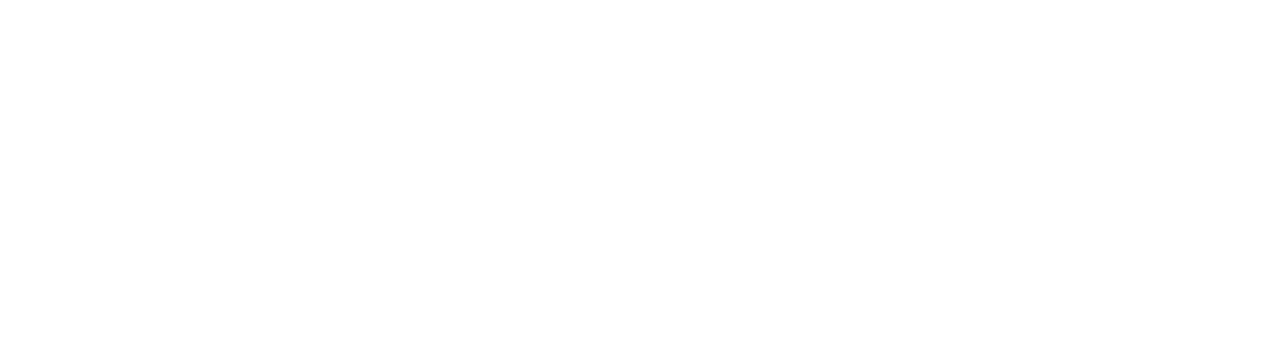
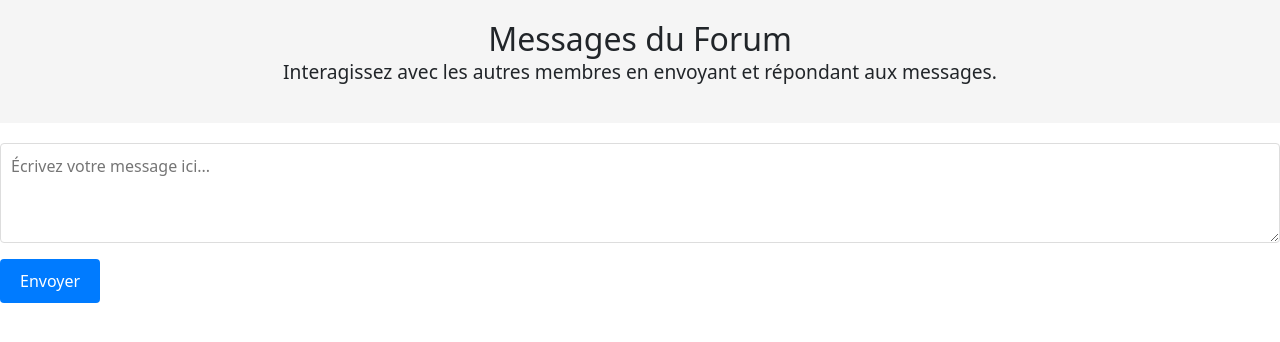
Before and after one commit to DialloMaria/Kaay-entreprendre-Angular, an Angular app: page /messages-forum in a window 1280 px wide. Before the commit this address led to /. Shown: the top 342 px of the page. Built offline with nearby package versions, Linux system fonts and the light colour scheme.

Commit message:
Mes modifications

```diff
--- a/package.json
+++ b/package.json
@@ -15,9 +15,11 @@
     "@angular/compiler": "^18.1.0",
     "@angular/core": "^18.1.0",
     "@angular/forms": "^18.1.0",
+    "@angular/localize": "^18.2.1",
     "@angular/platform-browser": "^18.1.0",
     "@angular/platform-browser-dynamic": "^18.1.0",
     "@angular/router": "^18.1.0",
+    "bootstrap": "^5.3.3",
     "rxjs": "~7.8.0",
     "tslib": "^2.3.0",
     "zone.js": "~0.14.3"
--- a/src/app/Components/Administrateurs/Forums/forum-list/forum-list.component.css
+++ b/src/app/Components/Administrateurs/Forums/forum-list/forum-list.component.css
@@ -1,9 +1,10 @@
 /* Style pour la bannière */
 .banner {
-    background-color: #f5f5f5; /* Couleur de fond de la bannière */
+    background-color: #007461;
     padding: 20px;
     text-align: center;
     margin-bottom: 20px;
+    color: #E6965B;
   }
 
   .banner h1 {
@@ -27,14 +28,50 @@
 
   .forum-card h2 {
     margin-top: 0;
+    color: #d88b60;
   }
 
   .forum-card a {
     text-decoration: none;
-    color: #007bff;
+    color: #E6965B;
     font-weight: bold;
   }
 
   .forum-card a:hover {
     text-decoration: underline;
   }
+
+  /* Styles pour le formulaire d'ajout de message */
+.message-form {
+  border: 2px solid #E6965B; /* Bordure de couleur #E6965B */
+  border-radius: 8px; /* Coins arrondis */
+  padding: 10px; /* Espacement interne */
+  margin-top: 10px; /* Espacement au-dessus */
+  background-color: #f9f9f9; /* Fond clair pour le formulaire */
+}
+
+.message-form textarea {
+  width: 100%; /* Prend toute la largeur du conteneur */
+  height: 100px; /* Hauteur de la zone de texte */
+  border: none; /* Retirer la bordure par défaut */
+  border-radius: 4px; /* Coins arrondis */
+  padding: 8px; /* Espacement interne */
+  box-sizing: border-box; /* Inclut la bordure et le padding dans la largeur totale */
+  font-size: 14px; /* Taille de la police */
+  resize: vertical; /* Permet de redimensionner verticalement */
+}
+
+.message-form button {
+  background-color: #E6965B; /* Couleur de fond du bouton */
+  color: white; /* Couleur du texte du bouton */
+  border: none; /* Retirer la bordure par défaut */
+  border-radius: 4px; /* Coins arrondis */
+  padding: 10px 15px; /* Espacement interne du bouton */
+  margin-top: 10px; /* Espacement au-dessus */
+  cursor: pointer; /* Curseur pointer sur le bouton */
+  font-size: 14px; /* Taille de la police */
+}
+
+.message-form button:hover {
+  background-color: #d88b60; /* Couleur de fond au survol */
+}
--- a/src/app/Components/Administrateurs/Forums/forum-list/forum-list.component.html
+++ b/src/app/Components/Administrateurs/Forums/forum-list/forum-list.component.html
@@ -2,12 +2,35 @@
 <div class="banner">
     <h1>Bienvenue sur le Forum</h1>
     <p>Découvrez les forums disponibles et engagez-vous dans les discussions.</p>
-  </div>
+</div>
 
-  <!-- Liste des forums sous forme de cartes -->
-  <div *ngIf="(forums$ | async)?.length === 0">Aucun forum disponible</div>
-  <div *ngFor="let forum of (forums$ | async)" class="forum-card">
-    <h2>{{ forum.titre }}</h2>
-    <p>{{ forum.description }}</p>
-    <a [routerLink]="['/forums', forum.id, 'messages']">Voir les messages</a>
-  </div>
+<!-- Liste des forums  -->
+<div *ngIf="(forums$ | async)?.length === 0">Aucun forum disponible</div>
+<div *ngFor="let forum of (forums$ | async)" class="forum-card">
+    <h2>{{ forum?.titre }}</h2>
+    <p>{{ forum?.description }}</p>
+    <p>Nombre de messages: {{ forum?.nombre_de_message }}</p>
+    <p>Nombre de vues: {{ forum?.nombre_de_vue }}</p>
+    <p>Date de création: {{ forum?.dateCreation | date }}</p>
+    <a [routerLink]="['/messages-forum', forum?.id]">Voir les messages du forum</a>
+
+    <!-- Formulaire pour ajouter un message -->
+    <div class="message-form">
+        <textarea [(ngModel)]="newMessage[forum.id]" placeholder="Écrivez votre message ici..."></textarea>
+        <button (click)="sendMessage(forum.id)">Envoyer</button>
+    </div>
+
+    <!-- Liste des messages pour ce forum -->
+    <div *ngIf="getMessagesForForum(forum.id).length > 0; else noMessages">
+        <ul>
+            <li *ngFor="let message of getMessagesForForum(forum.id)">
+                <h3>{{ message?.nom }}</h3>
+                <p>Créé par: {{ message?.creator?.nom }} {{ message?.creator?.prenom }}</p>
+                <p>Date: {{ message?.created_at | date }}</p>
+            </li>
+        </ul>
+    </div>
+    <ng-template #noMessages>
+        <p>Aucun message trouvé pour ce forum.</p>
+    </ng-template>
+</div>
--- a/src/app/Components/Administrateurs/Forums/forum-list/forum-list.component.ts
+++ b/src/app/Components/Administrateurs/Forums/forum-list/forum-list.component.ts
@@ -1,34 +1,85 @@
 import { Component, OnInit } from '@angular/core';
 import { CommonModule } from '@angular/common';
 import { RouterModule } from '@angular/router';
+import { FormsModule } from '@angular/forms';
 import { HttpClientModule } from '@angular/common/http';
 import { Observable, of } from 'rxjs';
-import { catchError } from 'rxjs/operators';
 import { Forum } from './../../../../forum.model';
 import { ForumService } from './../../../../services/forum.service';
+import { MessageService } from './../../../../services/message.service';
 
 @Component({
   selector: 'app-forum-list',
   standalone: true,
-  imports: [CommonModule, RouterModule, HttpClientModule],
+  imports: [
+    CommonModule,
+    RouterModule,
+    HttpClientModule,
+    FormsModule
+  ],
   templateUrl: './forum-list.component.html',
   styleUrls: ['./forum-list.component.css']
 })
 export class ForumListComponent implements OnInit {
-  forums$: Observable<Forum[]> = of([]);
+  forums$: Observable<any[]> = of([]); // Valeur par défaut vide
+  messages: any[] = [];
+  newMessage: { [key: number]: string } = {};
 
-  constructor(private forumService: ForumService) {}
+  constructor(private forumService: ForumService, private messageService: MessageService) { }
 
   ngOnInit(): void {
     this.loadForums();
   }
 
   loadForums(): void {
-    this.forums$ = this.forumService.getForums().pipe(
-      catchError((error) => {
-        console.error('Erreur lors de la récupération des forums', error);
-        return of([]);
-      })
+    this.forums$ = this.forumService.getForums();
+  }
+
+  loadMessages(forumId: number): void {
+    this.messageService.getMessages(forumId).subscribe(
+      (response) => {
+        if (Array.isArray(response)) {
+          this.messages = response;
+          console.log('Messages récupérés pour le forum:', forumId, this.messages);
+        } else {
+          this.messages = [];
+        }
+      },
+      (error) => {
+        console.error('Erreur lors de la récupération des messages:', error);
+      }
     );
   }
+
+  sendMessage(forumId: number): void {
+    const messageContent = this.newMessage[forumId];
+    const userId = 1;
+
+    if (messageContent) {
+      const messageData = {
+        nom: messageContent,
+        forum_id: forumId,
+        created_by: userId,
+        modified_by: userId,
+      };
+
+      this.messageService.sendMessage(messageData).subscribe(
+        () => {
+          this.newMessage[forumId] = '';
+          this.loadMessages(forumId);
+        },
+        (error) => {
+          console.error('Erreur lors de l\'envoi du message:', error);
+        }
+      );
+    }
+  }
+
+  getMessagesForForum(forumId: number): any[] {
+    if (Array.isArray(this.messages)) {
+      return this.messages.filter(message => message.forum_id === forumId);
+    } else {
+      return [];
+    }
+  }
 }
--- a/src/app/Components/Entrepreneurs/Messages-forum/message-forum-list/message-forum-list.component.ts
+++ b/src/app/Components/Entrepreneurs/Messages-forum/message-forum-list/message-forum-list.component.ts
@@ -25,25 +25,36 @@ export class MessageForumListComponent implements OnInit {
     const id = this.route.snapshot.paramMap.get('id');
     if (id) {
       this.forumId = +id; // Convertir en nombre
-      this.messageService.getMessages(this.forumId).subscribe((data: any[]) => {
-        this.messages = data;
-      });
+      this.loadMessages();
     } else {
       console.error('Forum ID is missing in the route parameters');
     }
   }
 
+  loadMessages(): void {
+    const storedMessages = localStorage.getItem(`forum_${this.forumId}_messages`);
+    this.messages = storedMessages ? JSON.parse(storedMessages) : [];
+  }
+
   sendMessage(): void {
     if (this.newMessage.trim()) {
       const message = {
-        forumId: this.forumId,
+        forum_id: this.forumId,
         contenu: this.newMessage,
         nom: 'Utilisateur'
       };
       this.messageService.sendMessage(message).subscribe(() => {
         this.messages.push(message);
         this.newMessage = '';
+        this.saveMessageToLocalStorage(message);
       });
     }
   }
+
+  saveMessageToLocalStorage(message: any): void {
+    const storedMessages = localStorage.getItem(`forum_${this.forumId}_messages`);
+    const messages = storedMessages ? JSON.parse(storedMessages) : [];
+    messages.push(message);
+    localStorage.setItem(`forum_${this.forumId}_messages`, JSON.stringify(messages));
+  }
 }
--- a/src/app/app.config.ts
+++ b/src/app/app.config.ts
@@ -1,12 +1,13 @@
-import { ApplicationConfig, provideZoneChangeDetection } from '@angular/core';
+import { ApplicationConfig } from '@angular/core';
 import { provideRouter } from '@angular/router';
-import { HttpClientModule } from '@angular/common/http';
 import { routes } from './app.routes';
+import { provideClientHydration } from '@angular/platform-browser';
+import { provideHttpClient } from '@angular/common/http';
 
 export const appConfig: ApplicationConfig = {
-  providers: [
-    provideZoneChangeDetection({ eventCoalescing: true }),
-    provideRouter(routes),
-    HttpClientModule
+  providers: [provideRouter(routes), provideClientHydration(),
+    provideHttpClient(),
+
+
   ]
 };
--- a/src/app/app.routes.ts
+++ b/src/app/app.routes.ts
@@ -1,8 +1,8 @@
 import { Route } from '@angular/router';
 import { ForumListComponent } from './Components/Administrateurs/Forums/forum-list/forum-list.component';
-
+import { MessageForumListComponent } from './Components/Entrepreneurs/Messages-forum/message-forum-list/message-forum-list.component';
 export const routes: Route[] = [
   { path: '', redirectTo: '/forums', pathMatch: 'full' },
   { path: 'forums', component: ForumListComponent },
-  // autres routes ici
+  { path: 'messages-forum', component: MessageForumListComponent },
 ];
--- a/src/app/services/forum.service.ts
+++ b/src/app/services/forum.service.ts
@@ -2,6 +2,7 @@ import { Injectable } from '@angular/core';
 import { HttpClient } from '@angular/common/http';
 import { Observable } from 'rxjs';
 import { Forum } from './../forum.model';
+import { map } from 'rxjs/operators';
 
 @Injectable({
   providedIn: 'root'
@@ -12,6 +13,8 @@ export class ForumService {
   constructor(private http: HttpClient) {}
 
   getForums(): Observable<Forum[]> {
-    return this.http.get<Forum[]>(this.apiUrl);
+    return this.http.get<{ message: string; data: Forum[] }>(this.apiUrl).pipe(
+      map(response => response.data)
+    );
   }
 }
--- a/src/app/services/message.service.ts
+++ b/src/app/services/message.service.ts
@@ -6,16 +6,14 @@ import { Observable } from 'rxjs';
   providedIn: 'root'
 })
 export class MessageService {
-  private apiUrl = 'http://votre-api-url/messages';
+  private apiUrl = 'http://127.0.0.1:8000/api/messages';
 
   constructor(private http: HttpClient) {}
 
-  // Méthode pour obtenir les messages d'un forum spécifique
   getMessages(forumId: number): Observable<any[]> {
     return this.http.get<any[]>(`${this.apiUrl}?forumId=${forumId}`);
   }
 
-  // Méthode pour envoyer un nouveau message
   sendMessage(message: any): Observable<any> {
     return this.http.post<any>(this.apiUrl, message);
   }
```
Also changed, not shown: src/app/forum.model.ts (+15 -15 lines), 1 other file (tests, documents, lock files or other folders).
